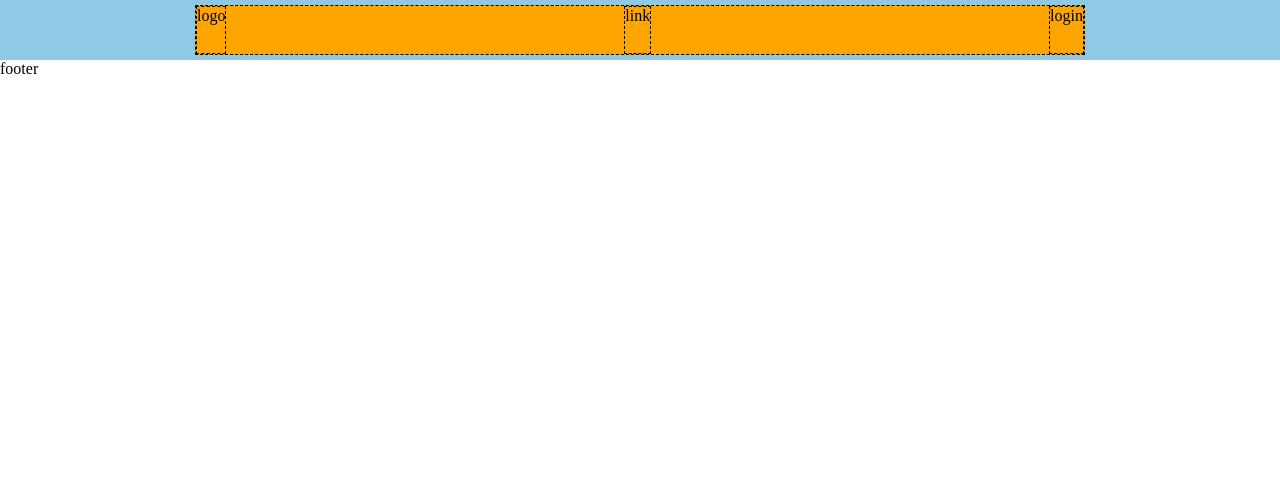
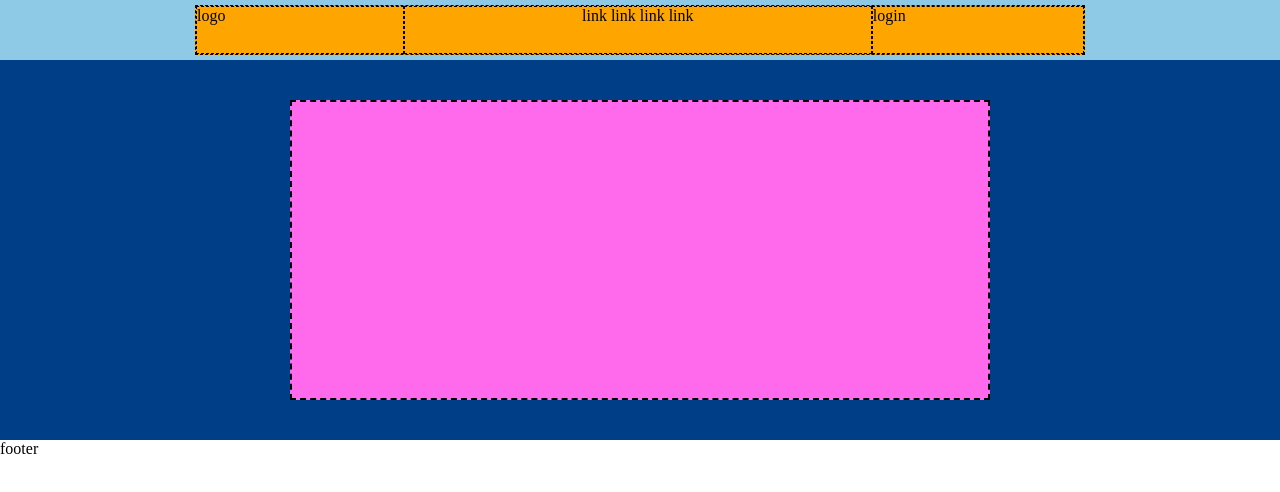
Before and after one commit to fracs31/htmlcss-struttura-discord, a plain HTML site: page index.html in a window 1280 px wide. Drawn offline with Linux system fonts and the light colour scheme.

Commit message:
Completamento header

```diff
--- a/css/style.css
+++ b/css/style.css
@@ -31,3 +31,35 @@ header {
 .col {
     border: 1px dashed black;
 }
+
+/* Logo */
+.logo {
+    flex-grow: 1;
+}
+
+/* Link */
+.link  {
+    flex-grow: 2;
+    text-align: center;
+}
+
+/* Login */
+.login {
+    flex-grow: 1;
+}
+
+/* Download */
+.download {
+    display: flex;
+    justify-content: center;
+    padding: 40px 0px;
+    background-color: #003f88;
+}
+
+/* Box con le info del download */
+.download-box {
+    width: 700px;
+    height: 300px;
+    background-color: #ff69eb;
+    border: 2px dashed black;
+}
--- a/index.html
+++ b/index.html
@@ -15,15 +15,20 @@
             <!-- Navbar -->
             <div class="row">
                 <!-- Logo -->
-                <div class="col">logo</div>
+                <div class="col logo">logo</div>
                 <!-- Link -->
-                <div class="col">link</div>
+                <div class="col link">link link link link</div>
                 <!-- Login -->
-                <div class="col">login</div>
+                <div class="col login">login</div>
+            </div>
+        </div>
+        <!-- Download -->
+        <div class="download">
+            <!-- Box con le info del download -->
+            <div class="download-box">
             </div>
         </div>
     </header>
-
 
     <!-- Footer -->
     <footer>
```
